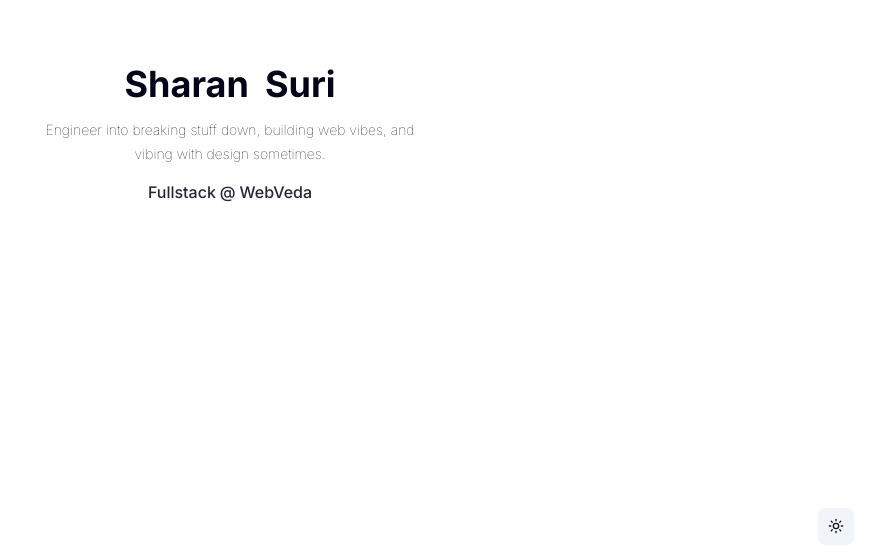
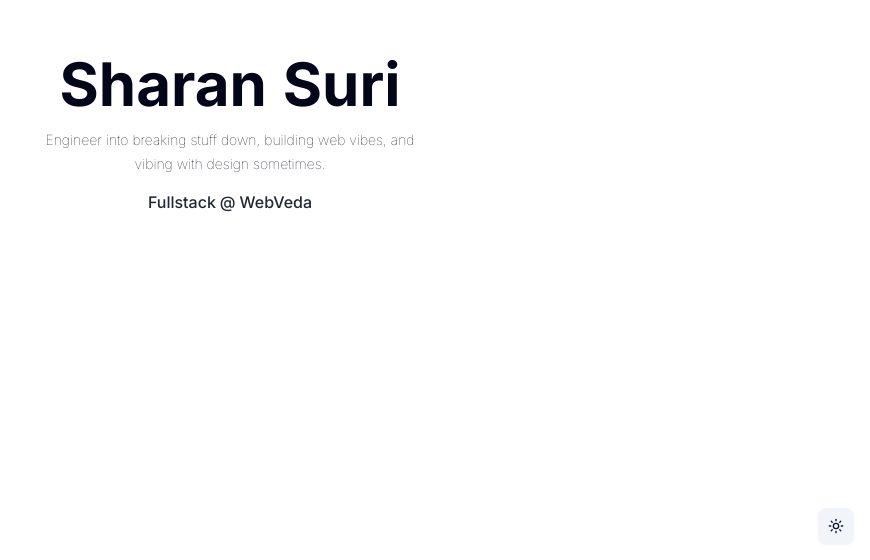
Before and after one commit to Sharan420/portfolio2, a Next.js app: page / in a window 1280 px wide. Shown: the part 240-800 px from the top of the page, without its empty margins (410-1280 px from the left). Built offline with nearby package versions, Linux system fonts and the light colour scheme.

Commit message:
text changes again

```diff
--- a/src/app/page.tsx
+++ b/src/app/page.tsx
@@ -96,12 +96,12 @@ const page = () => {
       <div className='flex flex-col w-full max-w-3xl justify-center items-center gap-4'>
         <div>
           <motion.span
-            className={`name text-4xl font-bold inline-block mr-4 opacity-0`}
+            className={`name text-4xl md:text-6xl font-bold inline-block mr-4 opacity-0`}
           >
             Sharan{" "}
           </motion.span>
           <motion.span
-            className={`name text-4xl font-bold inline-block`}
+            className={`name text-4xl md:text-6xl font-bold inline-block`}
             initial={{ opacity: 0 }}
           >
             Suri
```
